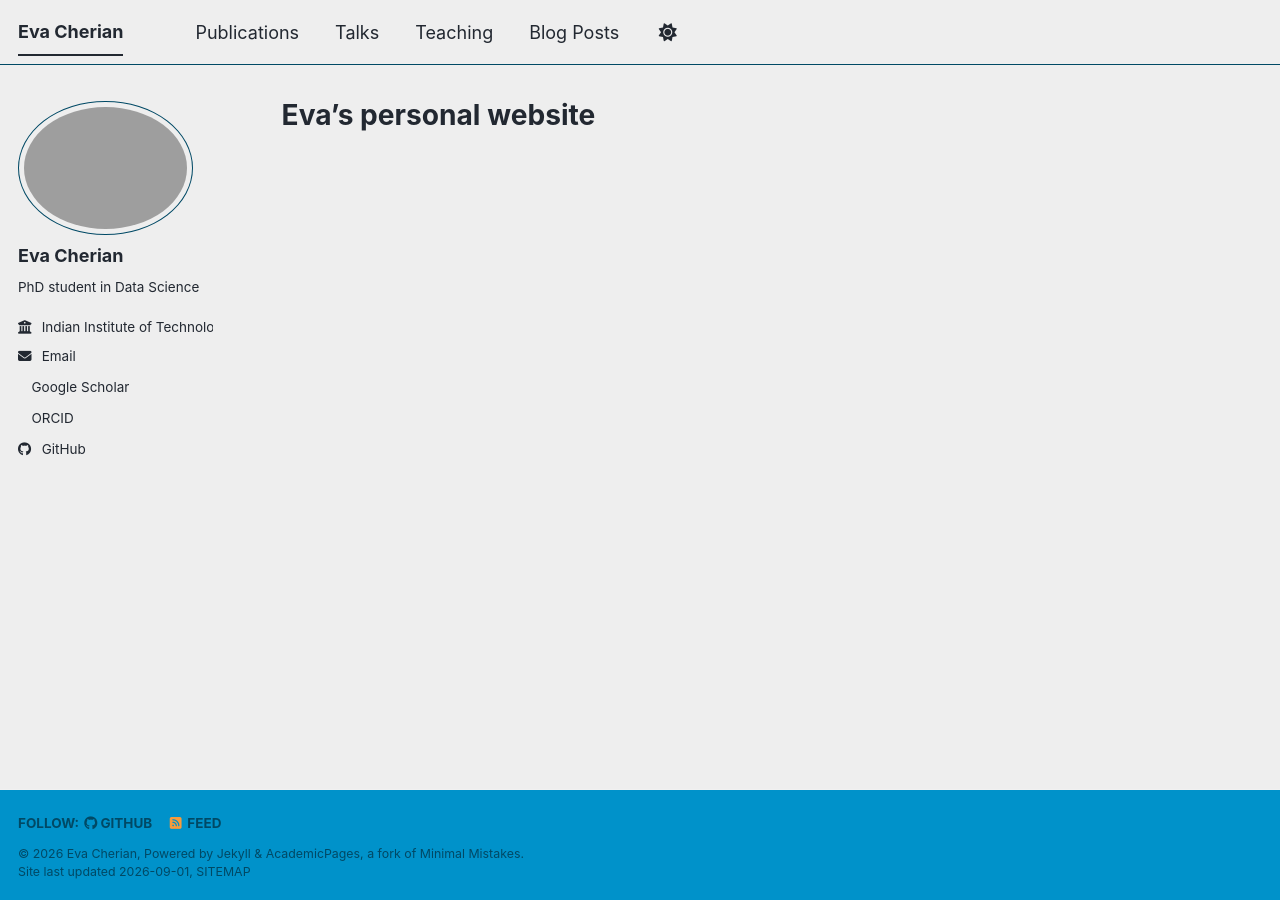
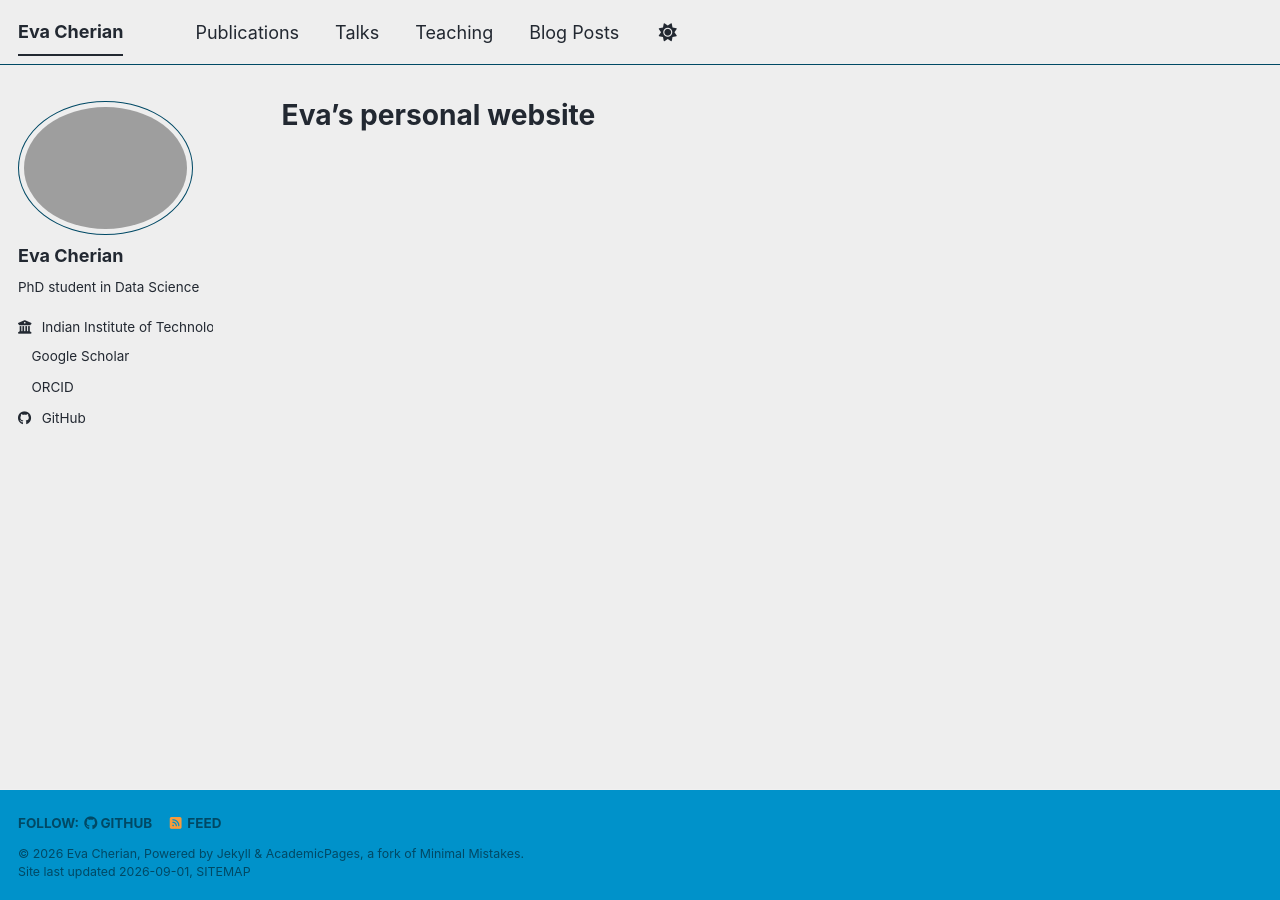
Before and after one commit to evacherian/evacherian.github.io, a Jekyll site: the page built from _pages/about.md, in a window 1280 px wide. Built offline with Jekyll 4.4.1, drawn with Linux system fonts in a browser that asks for light colours; a style sheet for code colours, icons or effects is not loaded.

Commit message:
Update _config.yml
removed email

```diff
--- a/_config.yml
+++ b/_config.yml
@@ -30,7 +30,7 @@ author:
   # location         : "Earth"
   employer         : "Indian Institute of Technology Palakkad"
   uri              : # URL
-  email            : "none@example.org"
+  # email            : "none@example.org"
 
   # Academic websites
   academia         : # URL
```
